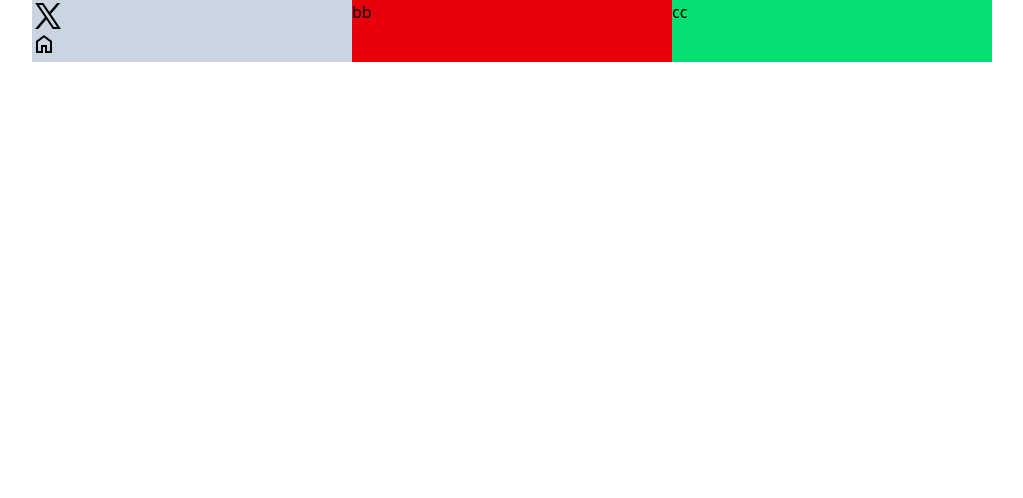
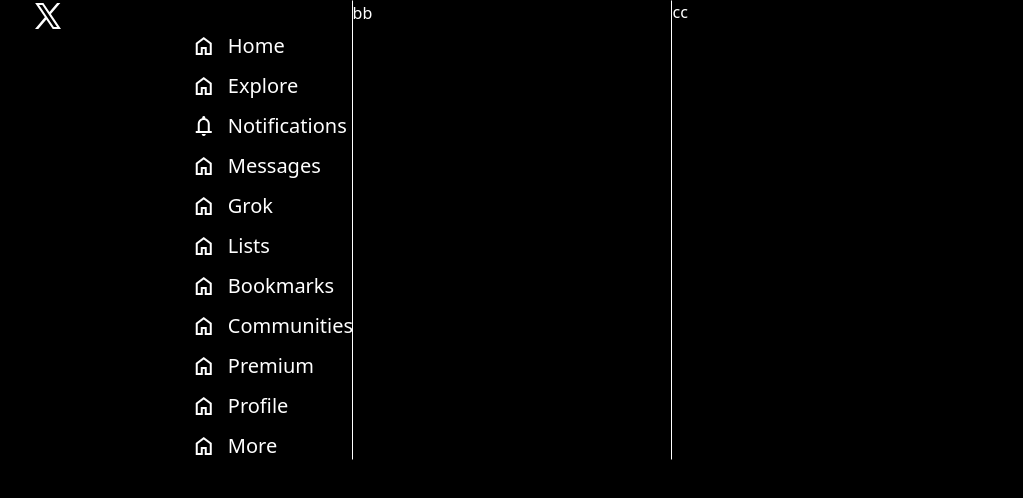
Before and after one commit to shantanumitra1712-svg/WebDev, a website: page chai_and_dev/02_CSS/Projects/TwiterClone/index.html in a window 1280 px wide. Shown: the whole page, without its empty margins (128-1151 px from the left). Drawn offline with nearby package versions, Linux system fonts and the light colour scheme.

Commit message:
icons added sidebar created

```diff
--- a/chai_and_dev/02_CSS/Projects/TwiterClone/index.html
+++ b/chai_and_dev/02_CSS/Projects/TwiterClone/index.html
@@ -5,15 +5,15 @@
     <meta name="viewport" content="width=device-width, initial-scale=1.0" />
     <link
       rel="stylesheet"
-      href="https://fonts.googleapis.com/css2?family=Material+Symbols+Outlined:opsz,wght,FILL,GRAD@20..48,100..700,0..1,-50..200&icon_names=home"
+      href="https://fonts.googleapis.com/css2?family=Material+Symbols+Outlined:opsz,wght,FILL,GRAD@20..48,100..700,0..1,-50..200&icon_names=add"
     />
     <script src="https://cdn.jsdelivr.net/npm/@tailwindcss/browser@4"></script>
     <title>X</title>
   </head>
-  <body>
+  <body class="bg-black text-white">
     <div class="flex container mx-auto px-4 lg:px-40">
-      <div class="first w-full bg-slate-300">
-        <div class="logo">
+      <div class="first w-full">
+        <div class="logo invert">
           <svg
             viewBox="0 0 24 24"
             aria-hidden="true"
@@ -28,14 +28,50 @@
           </svg>
         </div>
 
-        <div class="sidebar">
-          <span class="material-symbols-outlined"> home </span>
+        <div class="sidebar flex justify-end">
+          <ul class="flex flex-col text-xl space-y-3 w-1/2">
+            <li class="flex justify-start items-center gap-3">
+              <span class="material-symbols-outlined"> home </span>
+              Home
+            </li>
+            <li class="flex justify-start items-center gap-3">
+              <span class="material-symbols-outlined"> home </span>Explore
+            </li>
+            <li class="flex justify-start items-center gap-3">
+              <span class="material-symbols-outlined"> notifications </span
+              >Notifications
+            </li>
+            <li class="flex justify-start items-center gap-3">
+              <span class="material-symbols-outlined"> home </span>Messages
+            </li>
+            <li class="flex justify-start items-center gap-3">
+              <span class="material-symbols-outlined"> home </span>Grok
+            </li>
+            <li class="flex justify-start items-center gap-3">
+              <span class="material-symbols-outlined"> home </span>Lists
+            </li>
+            <li class="flex justify-start items-center gap-3">
+              <span class="material-symbols-outlined"> home </span>Bookmarks
+            </li>
+            <li class="flex justify-start items-center gap-3">
+              <span class="material-symbols-outlined"> home </span>Communities
+            </li>
+            <li class="flex justify-start items-center gap-3">
+              <span class="material-symbols-outlined"> home </span>Premium
+            </li>
+            <li class="flex justify-start items-center gap-3">
+              <span class="material-symbols-outlined"> home </span>Profile
+            </li>
+            <li class="flex justify-start items-center gap-3">
+              <span class="material-symbols-outlined"> home </span>More
+            </li>
+          </ul>
         </div>
       </div>
-      <div class="second w-full bg-red-600">bb</div>
-      <div class="third w-full bg-green-400">cc</div>
+      <div class="second w-full border-[1.5px] border-x-white border-y-black">
+        bb
+      </div>
+      <div class="third w-full">cc</div>
     </div>
   </body>
 </html>
-
-<!-- html file -->
```
